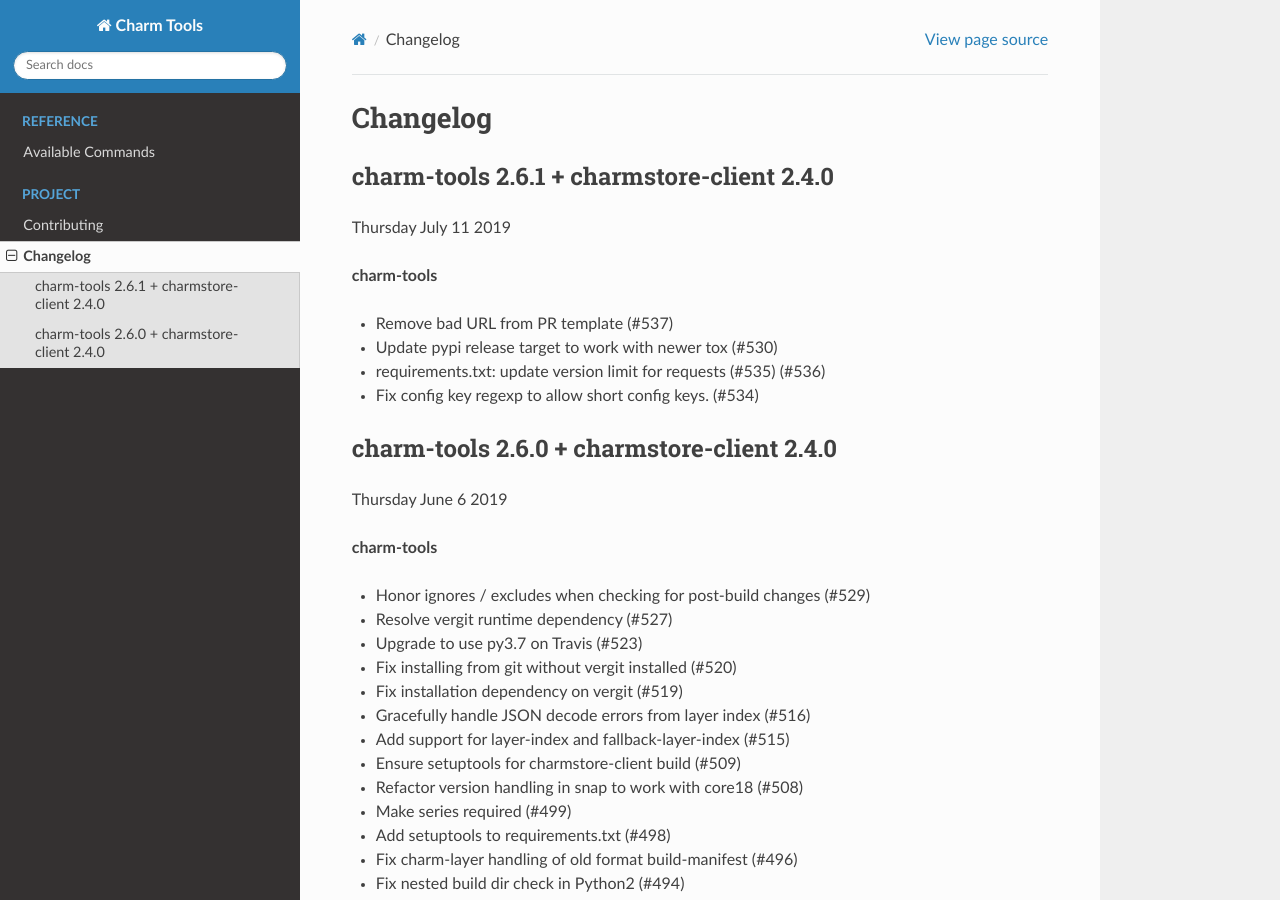
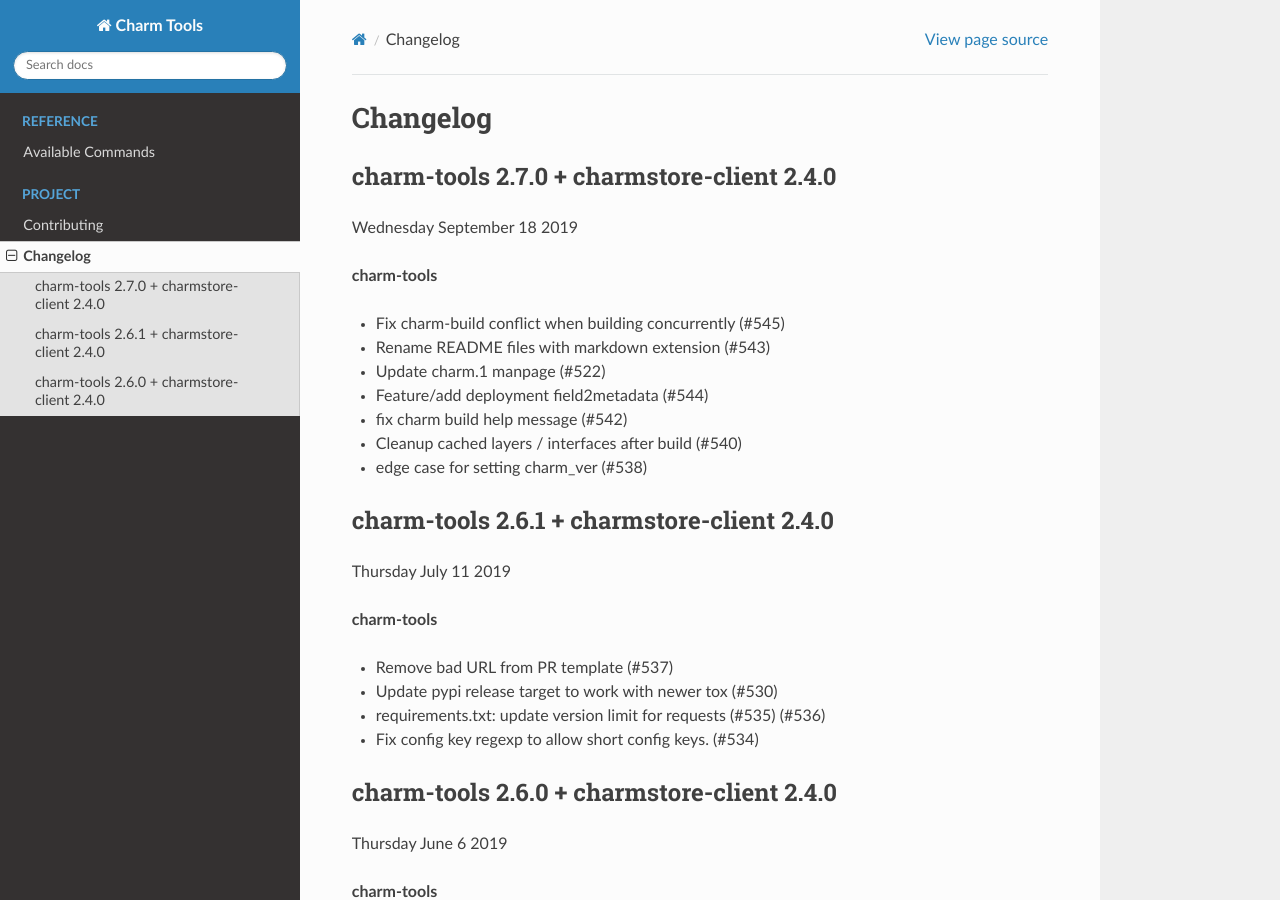
Before and after one commit to juju/charm-tools, a Sphinx documentation site: the page built from docs/changelog.rst, in a window 1280 px wide and 900 px high. Built offline with Sphinx 7.4.7 and the Read the Docs theme 2.0.0, drawn with Linux system fonts in a browser that asks for light colours; pages that are not in the unit, such as notebooks, are missing from menus.

Commit message:
Update changelog for release

```diff
--- a/docs/changelog.rst
+++ b/docs/changelog.rst
@@ -1,5 +1,21 @@
 Changelog
 =========
+
+
+charm-tools 2.7.0 + charmstore-client 2.4.0
+^^^^^^^^^^^^^^^^^^^^^^^^^^^^^^^^^^^^^^^^^^^
+Wednesday September 18 2019
+
+**charm-tools**
+
+* Fix charm-build conflict when building concurrently (#545)
+* Rename README files with markdown extension (#543)
+* Update charm.1 manpage (#522)
+* Feature/add deployment field2metadata (#544)
+* fix charm build help message (#542)
+* Cleanup cached layers / interfaces after build (#540)
+* edge case for setting charm_ver (#538)
+
 
 charm-tools 2.6.1 + charmstore-client 2.4.0
 ^^^^^^^^^^^^^^^^^^^^^^^^^^^^^^^^^^^^^^^^^^^
```
